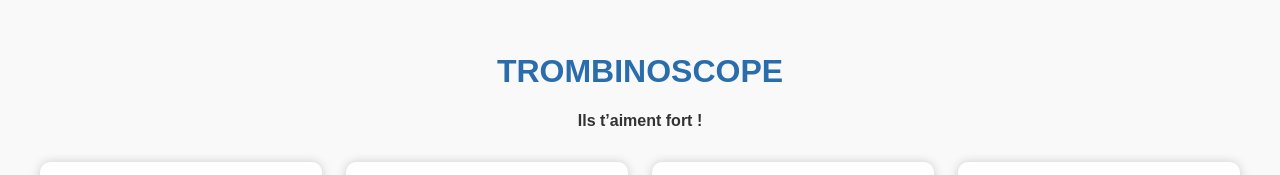
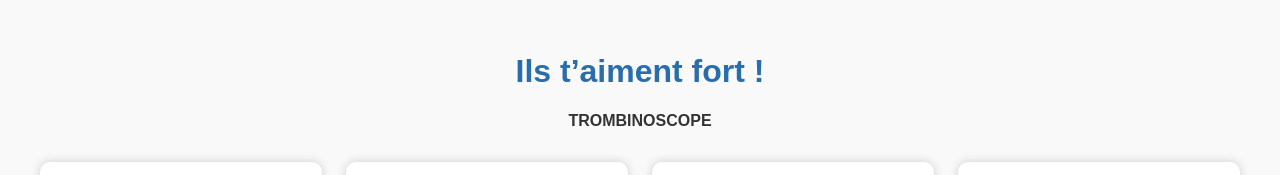
Before and after one commit to Luigileouf/Bastian_famille, a plain HTML site: page index.html in a window 1280 px wide. Shown: the top 175 px of the page. Drawn offline with Linux system fonts and the light colour scheme.

Commit message:
Update index.html

```diff
--- a/index.html
+++ b/index.html
@@ -7,8 +7,8 @@
   <link rel="stylesheet" href="style.css" />
 </head>
 <body>
-  <h1>TROMBINOSCOPE</h1>
-  <p><strong>Ils t’aiment fort !</strong></p>
+  <h1>Ils t’aiment fort !</h1>
+  <p><strong>TROMBINOSCOPE</strong></p>
 
   <div class="family-grid">
 
```
